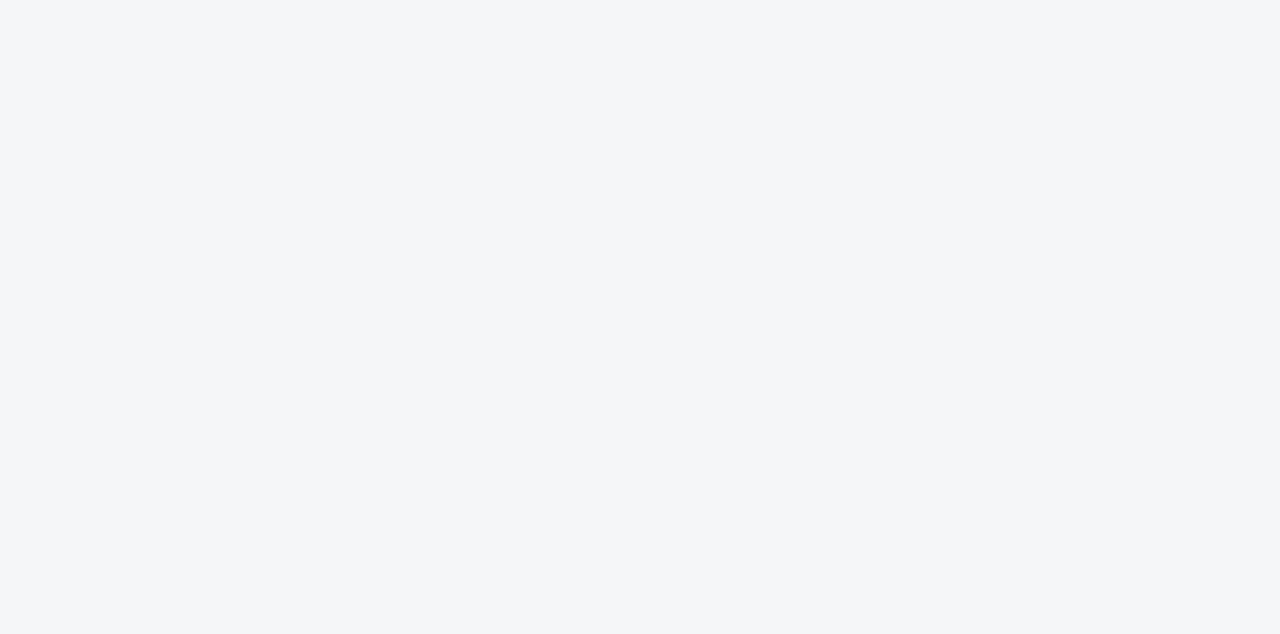
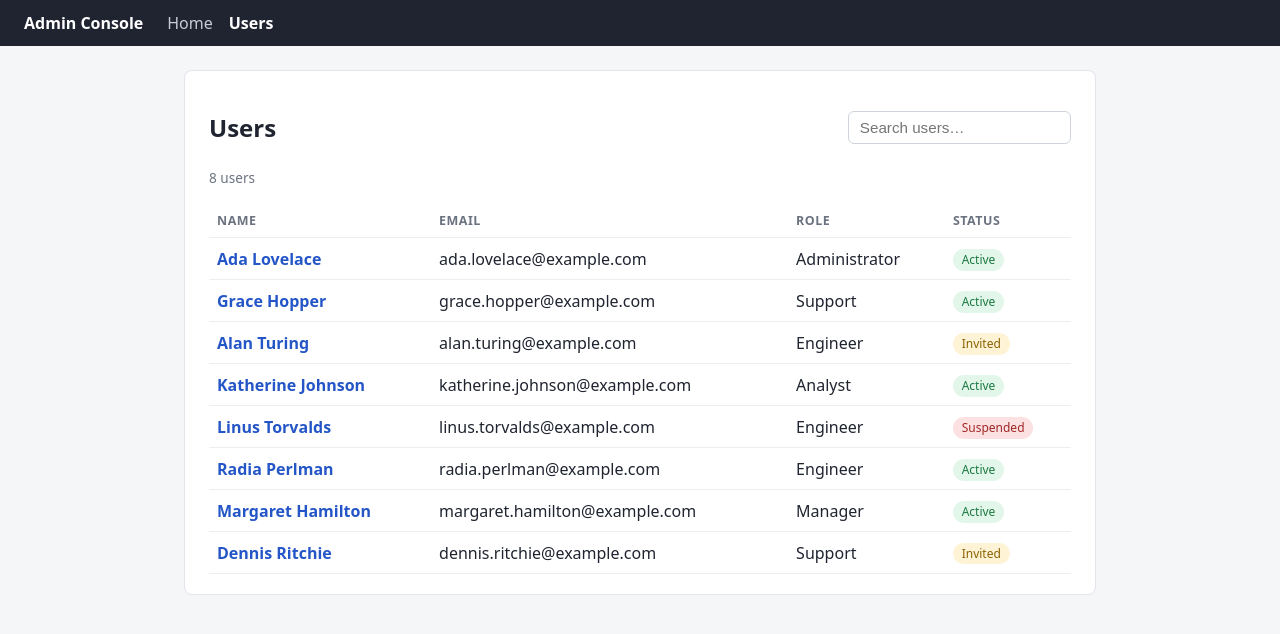
Before and after one commit to shariffy/autopilot-demo-admin-console, a React (Vite) app: page /users in a window 1280 px wide. Before the commit this address had no page. Shown: the top 634 px of the page. Built offline with nearby package versions, Linux system fonts and the light colour scheme; the HTML template or start-up script is replaced by a standard one.

Commit message:
Add users feature: searchable list and detail view
[envelope] verified by `npm run build`

```diff
--- a/src/App.tsx
+++ b/src/App.tsx
@@ -1,6 +1,8 @@
 import { BrowserRouter, Routes, Route } from 'react-router-dom'
 import { Layout } from './components/Layout'
 import { HomePage } from './pages/HomePage'
+import { UsersPage } from './pages/UsersPage'
+import { UserDetailPage } from './pages/UserDetailPage'
 
 export default function App() {
   return (
@@ -8,6 +10,8 @@ export default function App() {
       <Routes>
         <Route element={<Layout />}>
           <Route index element={<HomePage />} />
+          <Route path="users" element={<UsersPage />} />
+          <Route path="users/:id" element={<UserDetailPage />} />
         </Route>
       </Routes>
     </BrowserRouter>
--- a/src/components/Layout.tsx
+++ b/src/components/Layout.tsx
@@ -9,6 +9,7 @@ export function Layout() {
         </NavLink>
         <nav className="app-nav">
           <NavLink to="/">Home</NavLink>
+          <NavLink to="/users">Users</NavLink>
         </nav>
       </header>
       <main className="app-main">
--- /dev/null
+++ b/src/components/SearchBar.tsx
@@ -0,0 +1,18 @@
+interface SearchBarProps {
+  value: string
+  onChange: (value: string) => void
+  placeholder?: string
+}
+
+export function SearchBar({ value, onChange, placeholder }: SearchBarProps) {
+  return (
+    <input
+      className="search"
+      type="search"
+      value={value}
+      placeholder={placeholder ?? 'Search…'}
+      onChange={(event) => onChange(event.target.value)}
+      aria-label={placeholder ?? 'Search'}
+    />
+  )
+}
--- /dev/null
+++ b/src/components/StatusBadge.tsx
@@ -0,0 +1,7 @@
+interface StatusBadgeProps {
+  status: string
+}
+
+export function StatusBadge({ status }: StatusBadgeProps) {
+  return <span className={`badge badge-${status}`}>{status}</span>
+}
--- a/src/index.css
+++ b/src/index.css
@@ -54,3 +54,108 @@ body {
   border-radius: 8px;
   padding: 1.25rem 1.5rem;
 }
+
+.panel-head {
+  display: flex;
+  align-items: center;
+  justify-content: space-between;
+  gap: 1rem;
+  flex-wrap: wrap;
+}
+
+.search {
+  padding: 0.45rem 0.7rem;
+  border: 1px solid #cfd4dc;
+  border-radius: 6px;
+  font-size: 0.95rem;
+  min-width: 220px;
+}
+
+.result-count {
+  color: #6b7280;
+  font-size: 0.85rem;
+  margin: 0.25rem 0 1rem;
+}
+
+.table {
+  width: 100%;
+  border-collapse: collapse;
+}
+
+.table th,
+.table td {
+  text-align: left;
+  padding: 0.55rem 0.5rem;
+  border-bottom: 1px solid #eceef2;
+}
+
+.table th {
+  font-size: 0.78rem;
+  text-transform: uppercase;
+  letter-spacing: 0.04em;
+  color: #6b7280;
+}
+
+.table a {
+  color: #2456c7;
+  text-decoration: none;
+  font-weight: 600;
+}
+
+.table .empty {
+  color: #6b7280;
+  text-align: center;
+  padding: 1.5rem;
+}
+
+.crumb {
+  margin: 0 0 0.5rem;
+}
+
+.crumb a {
+  color: #2456c7;
+  text-decoration: none;
+}
+
+.detail {
+  display: grid;
+  grid-template-columns: 140px 1fr;
+  gap: 0.4rem 1rem;
+  margin: 1rem 0 0;
+}
+
+.detail dt {
+  color: #6b7280;
+  font-size: 0.85rem;
+}
+
+.detail dd {
+  margin: 0;
+}
+
+.badge {
+  display: inline-block;
+  padding: 0.15rem 0.55rem;
+  border-radius: 999px;
+  font-size: 0.75rem;
+  text-transform: capitalize;
+  background: #eceef2;
+  color: #4b5563;
+}
+
+.badge-active {
+  background: #e3f6ea;
+  color: #1c7a43;
+}
+
+.badge-invited,
+.badge-draft {
+  background: #fff3d6;
+  color: #8a6100;
+}
+
+.badge-suspended,
+.badge-archived {
+  background: #fbe1e1;
+  color: #a12626;
+}
--- /dev/null
+++ b/src/pages/UserDetailPage.tsx
@@ -0,0 +1,42 @@
+import { Link, useParams } from 'react-router-dom'
+import { getUserById } from '../data'
+import { StatusBadge } from '../components/StatusBadge'
+
+export function UserDetailPage() {
+  const { id } = useParams()
+  const user = id ? getUserById(id) : undefined
+
+  if (!user) {
+    return (
+      <section className="panel">
+        <h2>User not found</h2>
+        <p>
+          No user exists with id “{id}”. <Link to="/users">Back to users</Link>
+        </p>
+      </section>
+    )
+  }
+
+  return (
+    <section className="panel">
+      <p className="crumb">
+        <Link to="/users">← Users</Link>
+      </p>
+      <h2>{user.name}</h2>
+      <dl className="detail">
+        <dt>ID</dt>
+        <dd>{user.id}</dd>
+        <dt>Email</dt>
+        <dd>{user.email}</dd>
+        <dt>Role</dt>
+        <dd>{user.role}</dd>
+        <dt>Status</dt>
+        <dd>
+          <StatusBadge status={user.status} />
+        </dd>
+        <dt>Created</dt>
+        <dd>{user.createdAt}</dd>
+      </dl>
+    </section>
+  )
+}
--- /dev/null
+++ b/src/pages/UsersPage.tsx
@@ -0,0 +1,63 @@
+import { Link, useSearchParams } from 'react-router-dom'
+import { getUsers } from '../data'
+import { SearchBar } from '../components/SearchBar'
+import { StatusBadge } from '../components/StatusBadge'
+
+export function UsersPage() {
+  const [params, setParams] = useSearchParams()
+  const query = params.get('q') ?? ''
+  const users = getUsers(query)
+
+  const setQuery = (value: string) => {
+    setParams(value ? { q: value } : {})
+  }
+
+  return (
+    <section className="panel">
+      <div className="panel-head">
+        <h2>Users</h2>
+        <SearchBar
+          value={query}
+          onChange={setQuery}
+          placeholder="Search users…"
+        />
+      </div>
+
+      <p className="result-count">
+        {users.length} {users.length === 1 ? 'user' : 'users'}
+      </p>
+
+      <table className="table">
+        <thead>
+          <tr>
+            <th>Name</th>
+            <th>Email</th>
+            <th>Role</th>
+            <th>Status</th>
+          </tr>
+        </thead>
+        <tbody>
+          {users.map((user) => (
+            <tr key={user.id}>
+              <td>
+                <Link to={`/users/${user.id}`}>{user.name}</Link>
+              </td>
+              <td>{user.email}</td>
+              <td>{user.role}</td>
+              <td>
+                <StatusBadge status={user.status} />
+              </td>
+            </tr>
+          ))}
+          {users.length === 0 && (
+            <tr>
+              <td colSpan={4} className="empty">
+                No users match “{query}”.
+              </td>
+            </tr>
+          )}
+        </tbody>
+      </table>
+    </section>
+  )
+}
```
